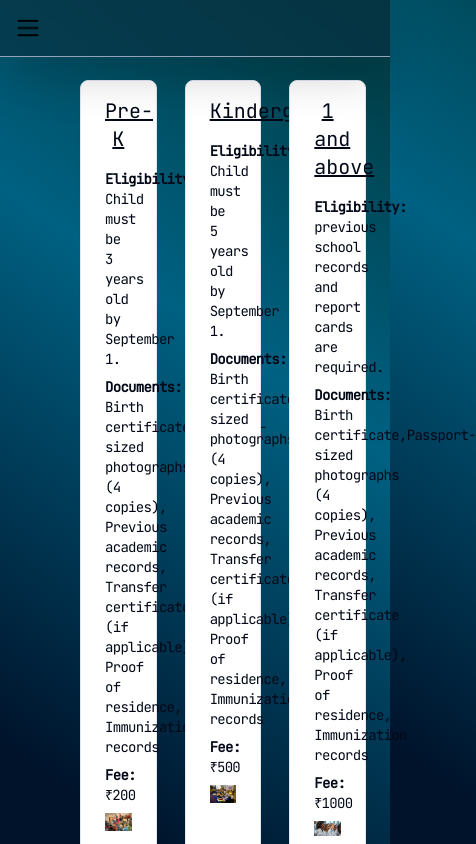
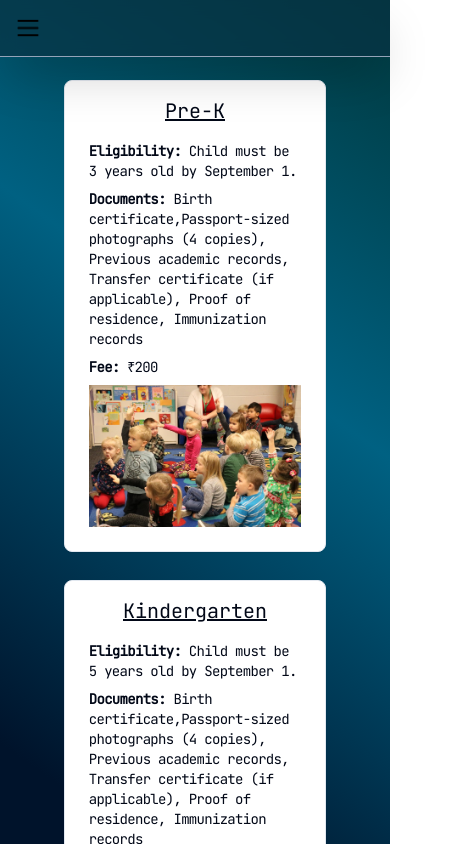
Before and after one commit to Anurag41682/School-Website, a React (Vite) app: page /admissions in a window 390 px wide. Shown: the top 844 px of the page, 476 px wide, since content can reach past the window. Built offline with nearby package versions, Linux system fonts and the light colour scheme.

Commit message:
adjusted margin and padding for responsiveness

```diff
--- a/src/components/AdmissionCard.jsx
+++ b/src/components/AdmissionCard.jsx
@@ -1,7 +1,7 @@
 import { Card, CardContent } from "@/components/ui/card";
 const AdmissionCard = ({ item }) => {
   return (
-    <Card className="w-1/3 ">
+    <Card className="w-1/3 max-md:w-3/4 ">
       <CardContent>
         <h1 className="text-xl py-4 text-center underline">{item.standard}</h1>
         <p className="text-sm tracking-tighter leading-5">
--- a/src/section/Admissions/Admissions.jsx
+++ b/src/section/Admissions/Admissions.jsx
@@ -3,7 +3,7 @@ import AdmissionCard from "@/components/AdmissionCard";
 import data from "./data";
 const Admissions = () => {
   return (
-    <section className="flex gap-7 px-20 my-20">
+    <section className="flex gap-7 px-20 my-20 max-md:px-5 max-md:flex-col items-center">
       {data.map((item, index) => {
         return <AdmissionCard key={index} item={item} />;
       })}
```
